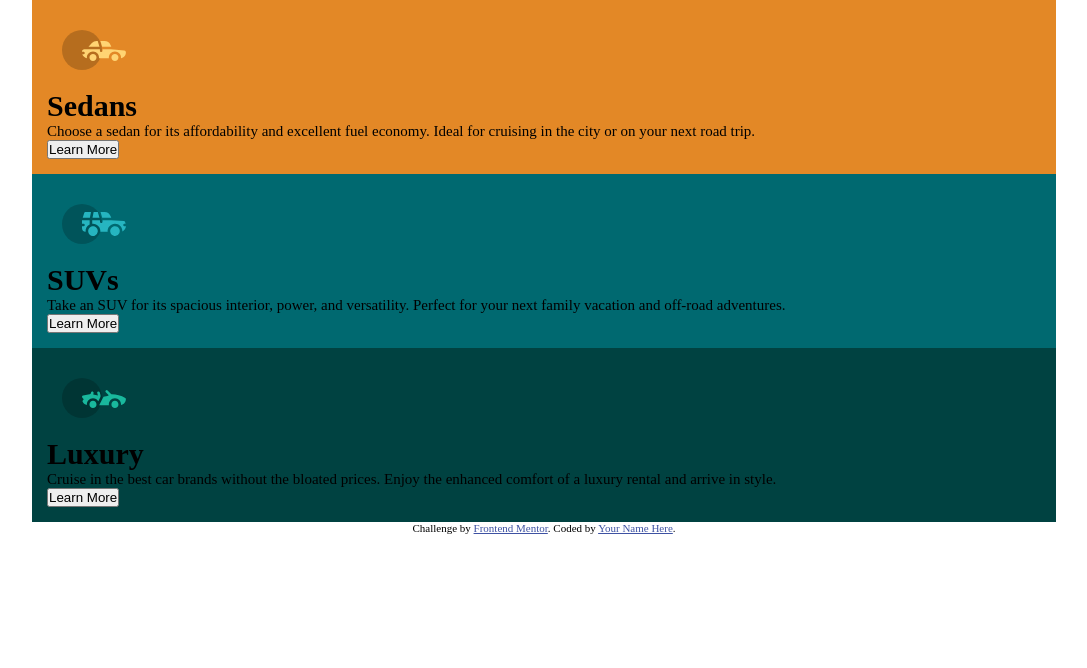
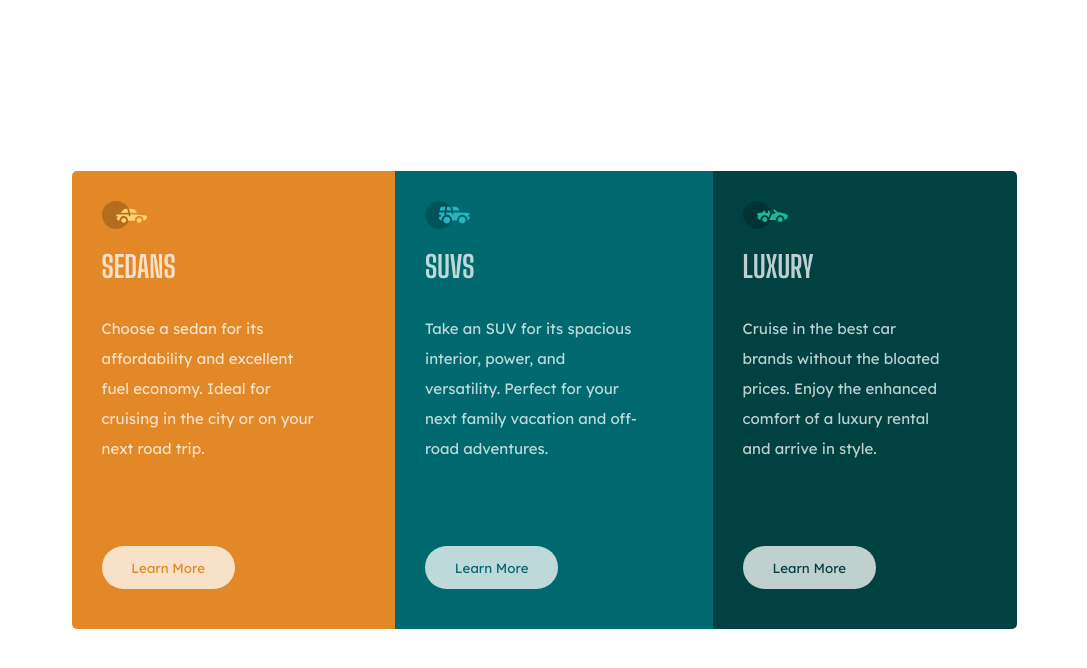
Before and after one commit to Kirp/three-column-preview-card-component-solution, a plain HTML site: page index.html in a window 1280 px wide. Shown: the whole page, without its empty margins (96-1183 px from the left). Drawn offline with Linux system fonts and the light colour scheme.

Commit message:
wrapped up for submission

```diff
--- a/index.html
+++ b/index.html
@@ -12,7 +12,7 @@
 
   <!-- Feel free to remove these styles or customise in your own stylesheet 👍 -->
   <style>
-    .attribution { font-size: 11px; text-align: center; }
+    .attribution { font-size: 11px; text-align: center; display: none;}
     .attribution a { color: hsl(228, 45%, 44%); }
   </style>
 </head>
@@ -47,10 +47,10 @@
         <button>Learn More</button>
       </div>
     </main>
-    <div class="attribution">
+    <footer class="attribution">
       Challenge by <a href="https://www.frontendmentor.io?ref=challenge" target="_blank">Frontend Mentor</a>.
       Coded by <a href="#">Your Name Here</a>.
-    </div>
+    </footer>
   </div>
 </body>
 </html>
--- a/style.sass
+++ b/style.sass
@@ -1,3 +1,10 @@
+@font-face
+    font-family: BigShoulders
+    src: url(./fonts/BigShouldersDisplay-VariableFont_wght.ttf)
+@font-face
+    font-family: LexendDeca
+    src: url(./fonts/LexendDeca-VariableFont_wght.ttf)
+
 
 $Bright_orange: hsl(31, 77%, 52%)
 $Dark_cyan: hsl(184, 100%, 22%)
@@ -9,8 +16,6 @@ $Transparent_white: hsla(0, 0%, 100%, 0.75) //(paragraphs)
 $Very_light_gray : hsl(0, 0%, 95%)//(background, headings, buttons)
 
 
-
-
 *
     margin: 0
     padding: 0
@@ -20,21 +25,94 @@ body
     background-color: $Transparent_white
 
 .wrapper
+    // width: 100vw
+    // height: 100vh
     display: flex
     justify-content: center
     align-items: center
-    flex-direction: column
 
 main
-    width: 80%
+    margin: 3em 0
+    display: flex
+    flex-direction: column
+    justify-content: center
+    align-items: center
+
+    // display: grid
+    // grid-template-columns: auto auto auto
+    // justify-content: space-evenly
+    width: 85%
+    max-width: 20em
+    min-width: 15em
+    border-radius: 5px
     .column
-        background-color: blue
-        padding: 1em
+        padding: 2em
         img
+            // padding: 1em
+            width: 3em
+        h1
+            color: $Transparent_white
+            font-family: BigShoulders
+            font-weight: 700
+            text-transform: uppercase
+            padding: 0.5em 0
+        p
+            width: 90%
+            color: $Transparent_white
+            font-family: LexendDeca
+            font-weight: 400
+            font-size: 1em
+            padding: 1em 0
+            padding-bottom: 1.5em
+        button
+            background-color: $Transparent_white
+            border: none
+            border-radius: 25px
             padding: 1em
+            width: 10em
+            font-family: LexendDeca
+            cursor: pointer
     .sedan
         background-color: $Bright_orange
+        border-radius: 5px 5px 0 0
+        button
+            color: $Bright_orange
     .suv
         background-color: $Dark_cyan
+        button
+            color: $Dark_cyan
     .lux
         background-color: $Very_dark_cyan
+        border-radius: 0 0 5px 5px
+        button
+            color: $Very_dark_cyan
+
+@media (min-width:600px)
+    .wrapper
+        width: 100vw
+        height: 100vh
+    main
+        max-width: 63em
+        // height: 30em
+        display: grid
+        grid-template-columns: auto auto auto
+        justify-content: space-evenly
+        border-radius: 5px
+        h1
+            padding: 2em
+        .column
+            // padding-right: 7em
+            position: relative
+            height: 100%
+            p
+                width: 83%
+                line-height: 2em
+                padding-bottom: 5em
+            button
+                position: absolute
+                bottom: 3em
+
+        .sedan
+            border-radius: 5px 0 0 5px
+        .lux
+            border-radius: 0 5px 5px 0
```
Also changed, not shown: images/screenshot.jpeg (added), style.css, 2 other files.
